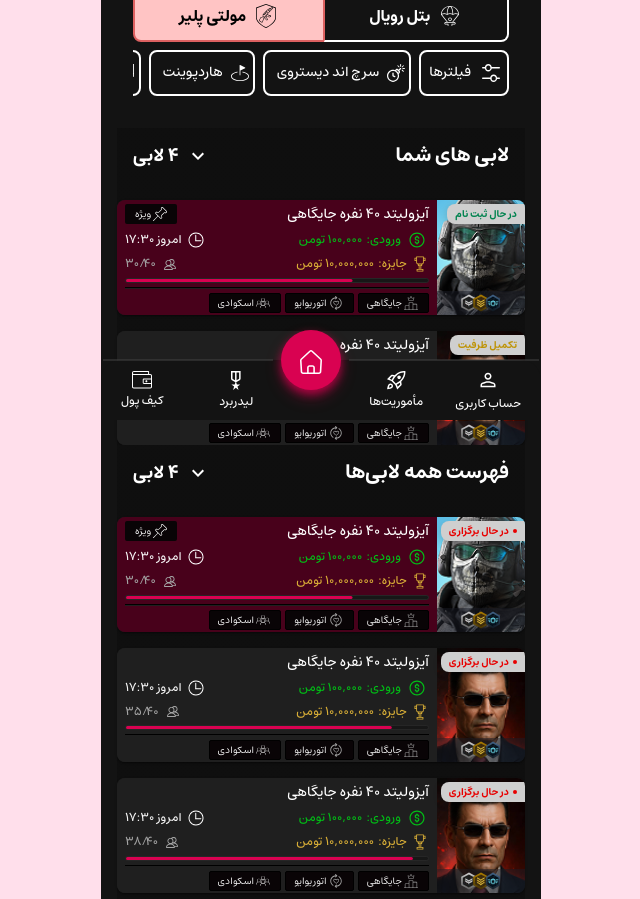
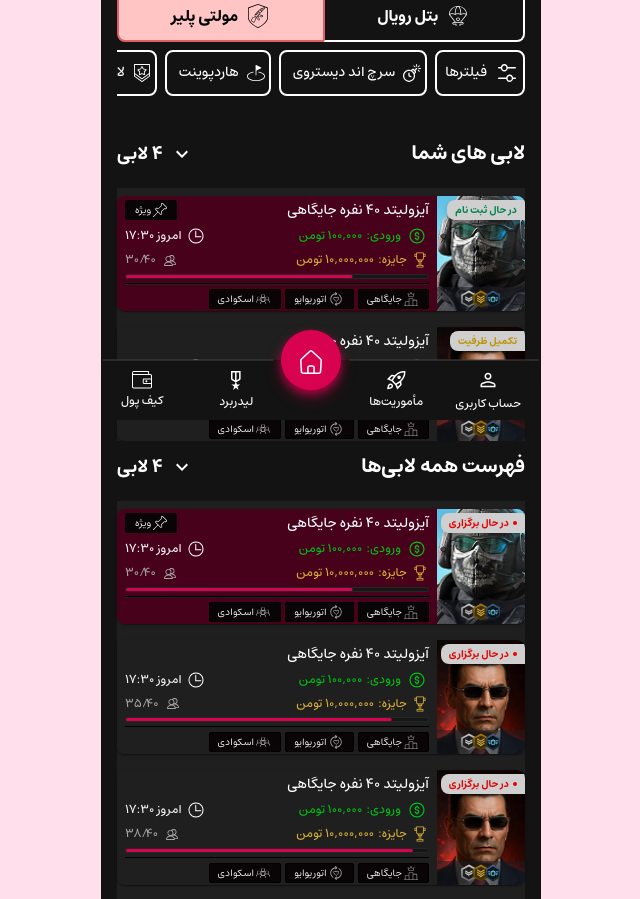
Before and after one commit to slmn-pr/gg10-front, a React (Vite) app: page /home in a window 1280 px wide. Shown: the part 380-1279 px from the top of the page, without its empty margins (319-959 px from the left). Built offline with nearby package versions, Linux system fonts and the light colour scheme.

Commit message:
Refactor HomePage component to utilize React hooks directly, improving readability and consistency. Adjust sticky header positioning and Accordion styles for better layout and user experience.

```diff
--- a/src/pages/home/index.jsx
+++ b/src/pages/home/index.jsx
@@ -1,4 +1,4 @@
-import React from 'react';
+import React, { useEffect, useRef, useState } from 'react';
 import Box from '@mui/material/Box';
 import Stack from '@mui/material/Stack';
 import Typography from '@mui/material/Typography';
@@ -34,15 +34,15 @@ const SvgIcon = ({ src, sx, ...props }) => (
 );
 
 const HomePage = () => {
-  const [myLobbiesExpanded, setMyLobbiesExpanded] = React.useState(true);
-  const [allLobbiesExpanded, setAllLobbiesExpanded] = React.useState(true);
-  const stickyHeaderRef = React.useRef(null);
-  const [stickyHeaderHeight, setStickyHeaderHeight] = React.useState(0);
+  const [myLobbiesExpanded, setMyLobbiesExpanded] = useState(true);
+  const [allLobbiesExpanded, setAllLobbiesExpanded] = useState(true);
+  const stickyHeaderRef = useRef(null);
+  const [stickyHeaderHeight, setStickyHeaderHeight] = useState(0);
 
   const theme = useTheme();
 
   // Calculate sticky header height
-  React.useEffect(() => {
+  useEffect(() => {
     const updateStickyHeaderHeight = () => {
       if (stickyHeaderRef.current) {
         setStickyHeaderHeight(stickyHeaderRef.current.offsetHeight);
@@ -80,26 +80,32 @@ const HomePage = () => {
         <BannerSlider />
       </Box>
 
-      <Stack bgcolor="custom.bg1" px={2} borderRadius={1} spacing={1} sx={{ width: '100%' }}>
+      <Stack
+        bgcolor="custom.bg1"
+        px={2}
+        borderRadius={1}
+        spacing={1}
+        sx={{ width: '100%' }}
+      >
         {/* Sticky Header */}
         <Box
           ref={stickyHeaderRef}
           bgcolor={theme.palette.custom.bg1}
           sx={{
             position: 'sticky',
-            top: 60,
+            top: 56,
             zIndex: 999,
             pt: 1,
             width: '100%',
           }}
         >
           {/* Game Mode */}
-          <Box px={2} mb={1}>
+          <Box mb={1}>
             <GameModeSelector />
           </Box>
 
           {/* Filters */}
-          <Box px={2}>
+          <Box>
             <HomeFilters />
           </Box>
         </Box>
@@ -109,9 +115,25 @@ const HomePage = () => {
           expanded={myLobbiesExpanded}
           onChange={(e, expanded) => setMyLobbiesExpanded(expanded)}
           sx={{
+            bgcolor: 'transparent',
+            boxShadow: 'none',
+            '&:before': { display: 'none' },
+            '&.Mui-expanded': { margin: 0 },
             '& .MuiAccordionDetails-root': {
               px: 0,
               pb: 0,
+            },
+            '& .MuiAccordionSummary-root': {
+              minHeight: 'auto',
+              px: 0,
+              py: 1,
+              bgcolor: theme.palette.custom.bg1,
+              position: 'sticky',
+              top: 56 + stickyHeaderHeight,
+              zIndex: 998,
+              '&.Mui-expanded': {
+                minHeight: 'auto',
+              },
             },
           }}
         >
@@ -174,9 +196,25 @@ const HomePage = () => {
           expanded={allLobbiesExpanded}
           onChange={(e, expanded) => setAllLobbiesExpanded(expanded)}
           sx={{
+            bgcolor: 'transparent',
+            boxShadow: 'none',
+            '&:before': { display: 'none' },
+            '&.Mui-expanded': { margin: 0 },
             '& .MuiAccordionDetails-root': {
               px: 0,
               pb: 0,
+            },
+            '& .MuiAccordionSummary-root': {
+              minHeight: 'auto',
+              px: 0,
+              py: 1,
+              bgcolor: theme.palette.custom.bg1,
+              position: 'sticky',
+              top: 56 + stickyHeaderHeight,
+              zIndex: 998,
+              '&.Mui-expanded': {
+                minHeight: 'auto',
+              },
             },
           }}
         >
```
